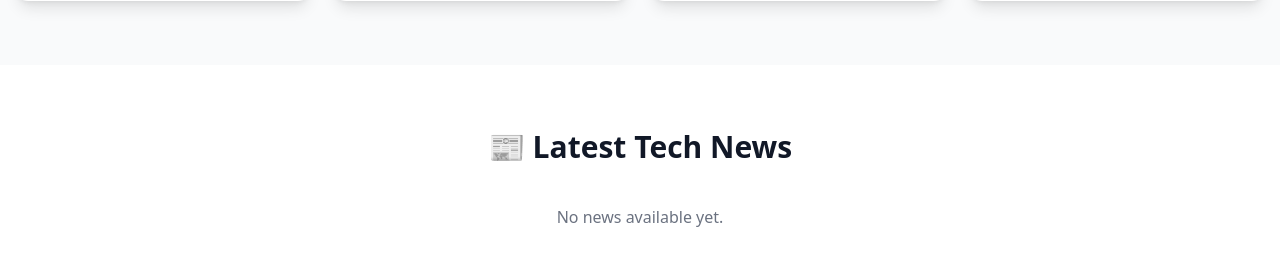
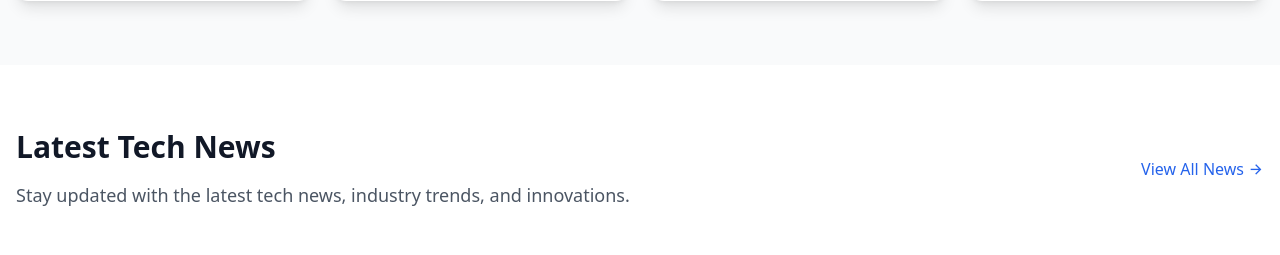
Before and after one commit to ApornaRakshit/TechEvolutionPortal, a Django app: page / in a window 1280 px wide. Shown: the part 2911-3166 px from the top of the page. Run offline with Django 5.2, Linux system fonts and the light colour scheme; data that the repository does not hold is empty; some libraries are stand-ins or nearby versions.

Commit message:
Index update

```diff
--- a/home/templates/home/index.html
+++ b/home/templates/home/index.html
@@ -517,33 +517,7 @@
     </div>
   </div>
 </section>
-
-
-
-
-
-
-
-
 <!-- News Preview Section -->
-<section class="py-16 bg-white">
-  <div class="container mx-auto px-4">
-    <h2 class="text-3xl font-bold text-gray-900 mb-10 text-center">📰 Latest Tech News</h2>
-    <div class="grid grid-cols-1 md:grid-cols-3 gap-6">
-      {% for article in news_articles %}
-      <div class="bg-gray-50 border border-gray-200 rounded-lg p-6 hover:shadow-md transition">
-        <h3 class="text-xl font-semibold text-gray-800">{{ article.title }}</h3>
-        <p class="text-gray-600 mt-2">{{ article.summary|truncatewords:20 }}</p>
-        <p class="text-sm text-gray-500 mt-3">Published: {{ article.published_date }}</p>
-      </div>
-      {% empty %}
-      <p class="text-gray-500 text-center col-span-3">No news available yet.</p>
-      {% endfor %}
-    </div>
-  </div>
-</section>
-
-
 <section class="py-16 bg-white">
   <div class="container mx-auto px-4">
     <div class="flex justify-between items-center mb-12">
```
Also changed, not shown: db.sqlite3.
